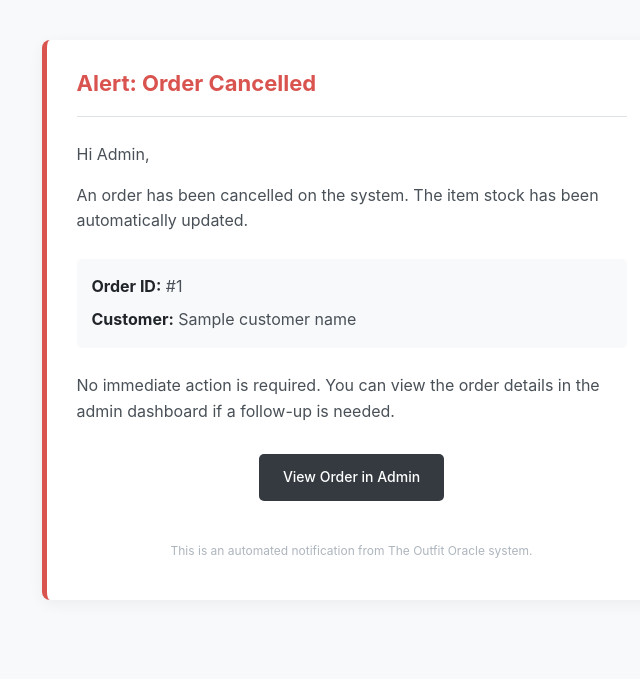
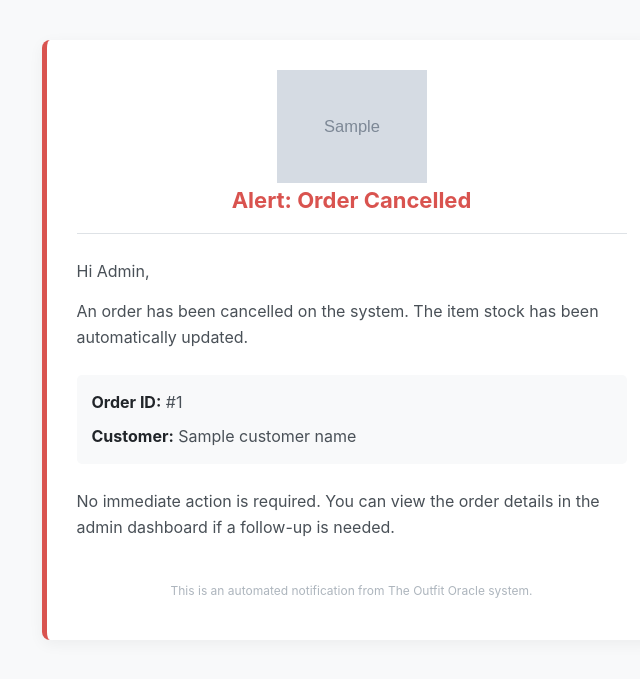
Before and after one commit to vickyrock008/E-commerce-Fashion-Clothing, a Python web app: template backend/app/templates/order_cancelled_admin_notification.html in a window 1280 px wide. Shown: the top 679 px of the page, without its empty margins (291-931 px from the left). Run offline with Jinja, Linux system fonts and the light colour scheme; the template is opened without the code that fills it: most values are stand-ins (such as "Sample title", 1, 10 or a date in 2020); grey boxes marked "Sample" are stand-in pictures.

Commit message:
Update order_cancelled_admin_notification.html

```diff
--- a/backend/app/templates/order_cancelled_admin_notification.html
+++ b/backend/app/templates/order_cancelled_admin_notification.html
@@ -28,10 +28,15 @@
 
         /* --- Header --- */
         .header {
+            text-align: center;
             padding: 0;
             margin-bottom: 25px;
             border-bottom: 1px solid #dee2e6;
             padding-bottom: 20px;
+        }
+
+        .header img {
+            max-width: 150px;
         }
 
         .header h1 {
@@ -68,23 +73,6 @@
             color: #212529;
         }
 
-        /* --- Action Button for Admin --- */
-        .button-wrapper {
-            text-align: center;
-            margin: 30px 0 15px;
-        }
-
-        .button {
-            display: inline-block;
-            padding: 12px 24px;
-            background-color: #343a40; /* Dark button for admin actions */
-            color: #ffffff !important;
-            text-decoration: none;
-            border-radius: 5px;
-            font-size: 14px;
-            font-weight: 500;
-        }
-
         /* --- Footer --- */
         .footer {
             text-align: center;
@@ -97,6 +85,7 @@
 <body>
     <div class="container">
         <div class="header">
+            <img src="{{ logo_url }}" alt="The Outfit Oracle Logo">
             <h1>Alert: Order Cancelled</h1>
         </div>
 
@@ -111,9 +100,6 @@
 
             <p>No immediate action is required. You can view the order details in the admin dashboard if a follow-up is needed.</p>
 
-            <div class="button-wrapper">
-                <a href="{{ admin_order_link }}" class="button">View Order in Admin</a>
-            </div>
         </div>
 
         <div class="footer">
```
